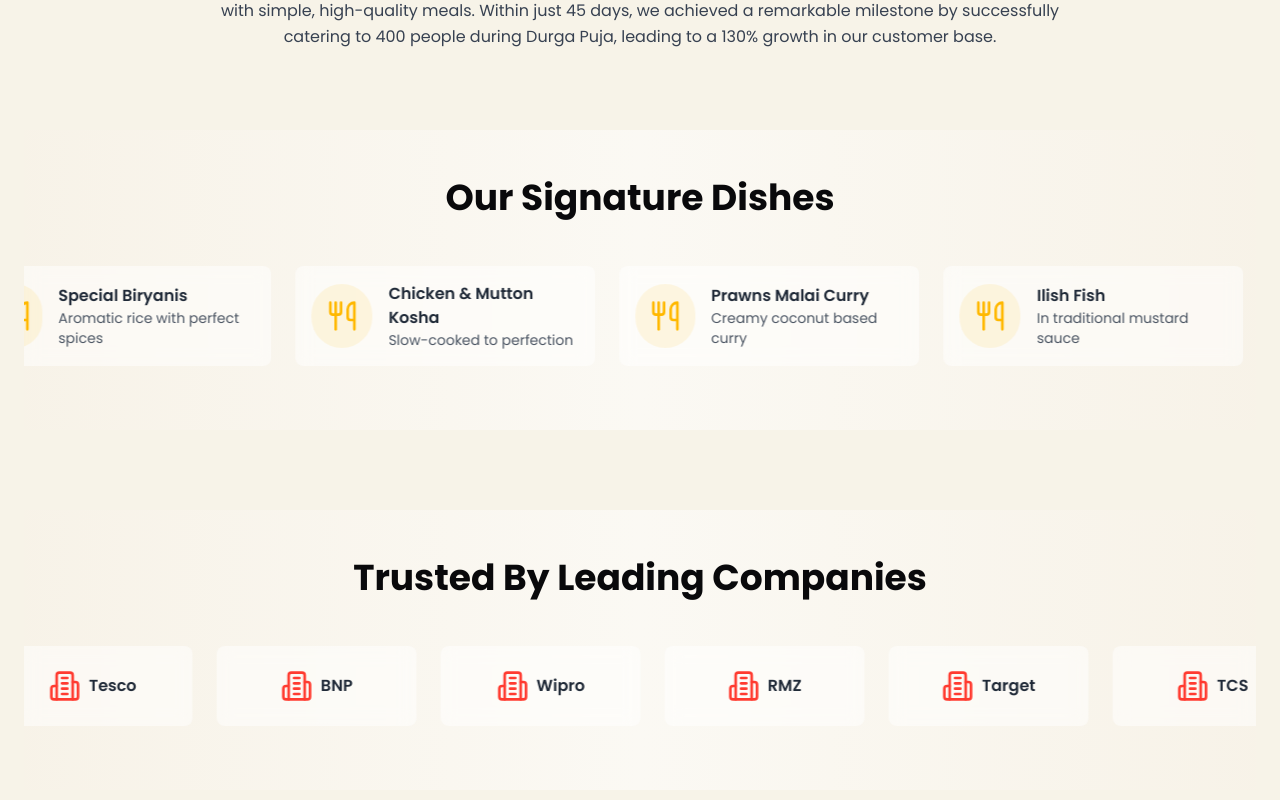
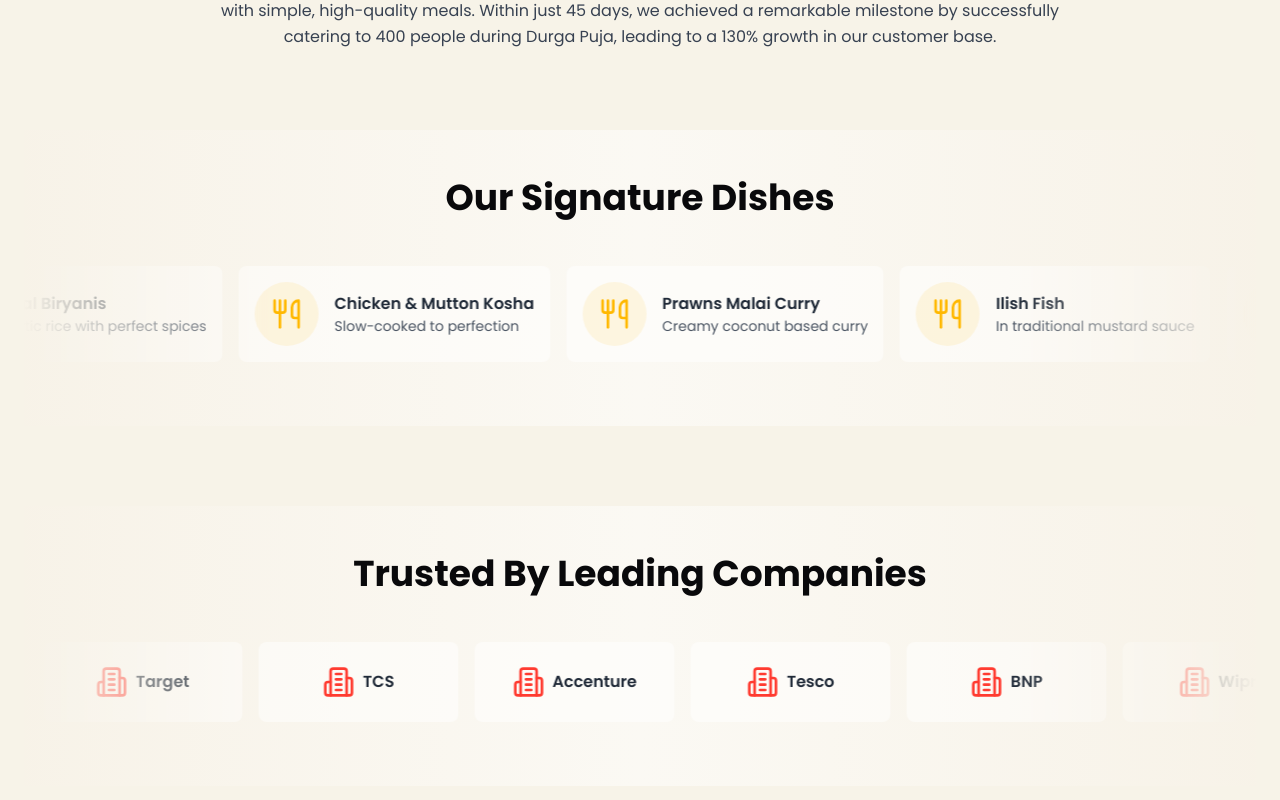
Before and after one commit to SpaceTesla/gimni, a Next.js app: page /about in a window 1280 px wide. Shown: the part 1080-1880 px from the top of the page. Built offline with nearby package versions, Linux system fonts and the light colour scheme.

Commit message:
fix(about): closes #1 use aceternity element for infinite scroll

```diff
--- a/src/app/about/page.tsx
+++ b/src/app/about/page.tsx
@@ -3,8 +3,9 @@ import Link from 'next/link';
 import { Button } from '@/components/ui/button';
 import { Card, CardContent } from '@/components/ui/card';
 import { Badge } from '@/components/ui/badge';
-import { InfiniteScroll } from '@/components/infinite-scroll';
+import { InfiniteMovingCards } from '@/components/ui/infinite-moving-cards';
 
+import dishes from '@/data/dishes';
 import DishCard from '@/components/dish-card';
 import BrandIcon from '@/components/brand-icon';
 
@@ -70,52 +71,37 @@ export default function AboutPage() {
         </section>
 
         {/* Signature Dishes Scroll */}
-        <section className="from-yellow-background to-yellow-background bg-gradient-to-r via-white/50 py-12">
+        <section className="bg-gradient-to-r from-yellow-background via-white/50 to-yellow-background py-12">
           <h2 className="mb-8 text-center text-3xl font-bold md:text-4xl">
             Our Signature Dishes
           </h2>
-          <InfiniteScroll direction="left" speed={10}>
-            <div className="flex gap-6">
-              <DishCard
-                name="Crispy Fresh Cutlets"
-                description="Handmade with love and tradition"
-              />
-              <DishCard
-                name="Special Biryanis"
-                description="Aromatic rice with perfect spices"
-              />
-              <DishCard
-                name="Chicken & Mutton Kosha"
-                description="Slow-cooked to perfection"
-              />
-              <DishCard
-                name="Prawns Malai Curry"
-                description="Creamy coconut based curry"
-              />
-              <DishCard
-                name="Ilish Fish"
-                description="In traditional mustard sauce"
-              />
-            </div>
-          </InfiniteScroll>
+          <InfiniteMovingCards
+            cards={dishes.map((dish) => (
+              <DishCard key={dish.name} {...dish} />
+            ))}
+            direction="left"
+            speed={'fast'}
+          />
         </section>
 
         {/* Trusted Clients Scroll */}
-        <section className="from-yellow-background to-yellow-background bg-gradient-to-r via-white/50 py-12">
+        <section className="bg-gradient-to-r from-yellow-background via-white/50 to-yellow-background py-12">
           <h2 className="mb-8 text-center text-3xl font-bold md:text-4xl">
             Trusted By Leading Companies
           </h2>
-          <InfiniteScroll direction="right" speed={10}>
-            <div className="flex gap-6">
-              <BrandIcon name="Accenture" />
-              <BrandIcon name="Tesco" />
-              <BrandIcon name="BNP" />
-              <BrandIcon name="Wipro" />
-              <BrandIcon name="RMZ" />
-              <BrandIcon name="Target" />
-              <BrandIcon name="TCS" />
-            </div>
-          </InfiniteScroll>
+          <InfiniteMovingCards
+            cards={[
+              <BrandIcon name="Accenture" />,
+              <BrandIcon name="Tesco" />,
+              <BrandIcon name="BNP" />,
+              <BrandIcon name="Wipro" />,
+              <BrandIcon name="RMZ" />,
+              <BrandIcon name="Target" />,
+              <BrandIcon name="TCS" />,
+            ]}
+            direction="right"
+            speed="fast"
+          />
         </section>
 
         {/* Founders */}
--- a/src/app/globals.css
+++ b/src/app/globals.css
@@ -10,6 +10,22 @@
 body {
   font-family: var(--font-poppins);
   scroll-snap-type: y mandatory; /* Enables snap scrolling */
+}
+
+:root {
+  --scroll-duration: 10s;
+}
+
+@media (min-width: 768px) {
+  :root {
+    --scroll-duration: 15s;
+  }
+}
+
+@media (min-width: 1024px) {
+  :root {
+    --scroll-duration: 20s;
+  }
 }
 
 @layer base {
--- a/src/components/infinite-scroll.tsx
+++ /dev/null
@@ -1,47 +0,0 @@
-'use client';
-
-import { useEffect, useState } from 'react';
-import { cn } from '@/lib/utils';
-
-interface InfiniteScrollProps {
-  children: React.ReactNode;
-  direction?: 'left' | 'right';
-  speed?: number;
-  className?: string;
-}
-
-export function InfiniteScroll({
-  children,
-  direction = 'left',
-  speed = 20,
-  className,
-}: InfiniteScrollProps) {
-  const [duplicated, setDuplicated] = useState(children);
-
-  useEffect(() => {
-    setDuplicated(
-      <>
-        {children}
-        {children}
-        {children}
-      </>,
-    );
-  }, [children]);
-
-  return (
-    <div className="relative w-full overflow-hidden">
-      <div
-        className={cn(
-          'flex min-w-full gap-4 py-4',
-          direction === 'left' ? 'animate-scroll-left' : 'animate-scroll-right',
-          className,
-        )}
-        style={{
-          animationDuration: `${speed}s`,
-        }}
-      >
-        {duplicated}
-      </div>
-    </div>
-  );
-}
--- /dev/null
+++ b/src/components/ui/infinite-moving-cards.tsx
@@ -0,0 +1,99 @@
+'use client';
+
+import { cn } from '@/lib/utils';
+import React, { useEffect, useState } from 'react';
+
+export const InfiniteMovingCards = ({
+  cards,
+  direction = 'left',
+  speed = 'fast',
+  pauseOnHover = true,
+  className,
+}: {
+  cards: React.ReactNode[];
+  direction?: 'left' | 'right';
+  speed?: 'fast' | 'normal' | 'slow';
+  pauseOnHover?: boolean;
+  className?: string;
+}) => {
+  const containerRef = React.useRef<HTMLDivElement>(null);
+  const scrollerRef = React.useRef<HTMLUListElement>(null);
+
+  useEffect(() => {
+    addAnimation();
+  }, []);
+  const [start, setStart] = useState(false);
+  function addAnimation() {
+    if (containerRef.current && scrollerRef.current) {
+      const scrollerContent = Array.from(scrollerRef.current.children);
+
+      scrollerContent.forEach((item) => {
+        const duplicatedItem = item.cloneNode(true);
+        if (scrollerRef.current) {
+          scrollerRef.current.appendChild(duplicatedItem);
+        }
+      });
+
+      getDirection();
+      getSpeed();
+      setStart(true);
+    }
+  }
+  const getDirection = () => {
+    if (containerRef.current) {
+      if (direction === 'left') {
+        containerRef.current.style.setProperty(
+          '--animation-direction',
+          'forwards',
+        );
+      } else {
+        containerRef.current.style.setProperty(
+          '--animation-direction',
+          'reverse',
+        );
+      }
+    }
+  };
+  const getSpeed = () => {
+    if (containerRef.current) {
+      if (speed === 'fast') {
+        containerRef.current.style.setProperty('--animation-duration', '20s');
+      } else if (speed === 'normal') {
+        containerRef.current.style.setProperty('--animation-duration', '40s');
+      } else {
+        containerRef.current.style.setProperty('--animation-duration', '80s');
+      }
+    }
+  };
+  return (
+    <div
+      ref={containerRef}
+      className={cn(
+        'scroller relative z-20 max-w-7xl overflow-hidden [mask-image:linear-gradient(to_right,transparent,white_20%,white_80%,transparent)]',
+        className,
+      )}
+    >
+      <ul
+        ref={scrollerRef}
+        className={cn(
+          'flex w-max min-w-full shrink-0 flex-nowrap gap-4 py-4',
+          start && 'animate-scroll',
+          pauseOnHover && 'hover:[animation-play-state:paused]',
+        )}
+      >
+        {cards.map((card, idx) => (
+          <li
+            className="relative max-w-full"
+            style={{
+              background:
+                'linear-gradient(180deg, var(--slate-800), var(--slate-900)',
+            }}
+            key={idx}
+          >
+            {card}
+          </li>
+        ))}
+      </ul>
+    </div>
+  );
+};
--- /dev/null
+++ b/src/data/dishes.ts
@@ -0,0 +1,24 @@
+const dishes = [
+  {
+    name: 'Crispy Fresh Cutlets',
+    description: 'Handmade with love and tradition',
+  },
+  {
+    name: 'Special Biryanis',
+    description: 'Aromatic rice with perfect spices',
+  },
+  {
+    name: 'Chicken & Mutton Kosha',
+    description: 'Slow-cooked to perfection',
+  },
+  {
+    name: 'Prawns Malai Curry',
+    description: 'Creamy coconut based curry',
+  },
+  {
+    name: 'Ilish Fish',
+    description: 'In traditional mustard sauce',
+  },
+];
+
+export default dishes;
--- a/tailwind.config.ts
+++ b/tailwind.config.ts
@@ -1,5 +1,5 @@
 import type { Config } from 'tailwindcss';
-
+// import colors from 'tailwindcss/colors';
 // Custom colors with opacity variants
 const customColors = {
   'red-nav': 'hsl(var(--red-nav))',
@@ -23,6 +23,10 @@ const generateOpacityVariants = (colors: Record<string, string>) => {
   });
   return variants;
 };
+
+// const {
+//   default: flattenColorPalette,
+// } = require('tailwindcss/lib/util/flattenColorPalette');
 
 export default {
   darkMode: ['class'],
@@ -87,19 +91,16 @@ export default {
         // 'brown-leaf': 'hsl(var(--brown-leaf))',
         // 'yellow-background': 'hsl(var(--yellow-background))',
       },
+      animation: {
+        scroll:
+          'scroll var(--animation-duration, 40s) var(--animation-direction, forwards) linear infinite',
+      },
       keyframes: {
-        'scroll-left': {
-          from: { transform: 'translateX(0)' },
-          to: { transform: 'translateX(calc(-50% - 1rem))' },
+        scroll: {
+          to: {
+            transform: 'translate(calc(-50% - 0.5rem))',
+          },
         },
-        'scroll-right': {
-          from: { transform: 'translateX(calc(-50% - 1rem))' },
-          to: { transform: 'translateX(0)' },
-        },
-      },
-      animation: {
-        'scroll-left': 'scroll-left var(--duration, 20s) linear infinite',
-        'scroll-right': 'scroll-right var(--duration, 20s) linear infinite',
       },
       borderRadius: {
         lg: 'var(--radius)',
@@ -110,3 +111,14 @@ export default {
   },
   plugins: [require('tailwindcss-animate')],
 } satisfies Config;
+
+// function addVariablesForColors({ addBase, theme }: any) {
+//   let allColors = flattenColorPalette(theme('colors'));
+//   let newVars = Object.fromEntries(
+//     Object.entries(allColors).map(([key, val]) => [`--${key}`, val]),
+//   );
+
+//   addBase({
+//     ':root': newVars,
+//   });
+// }
```
